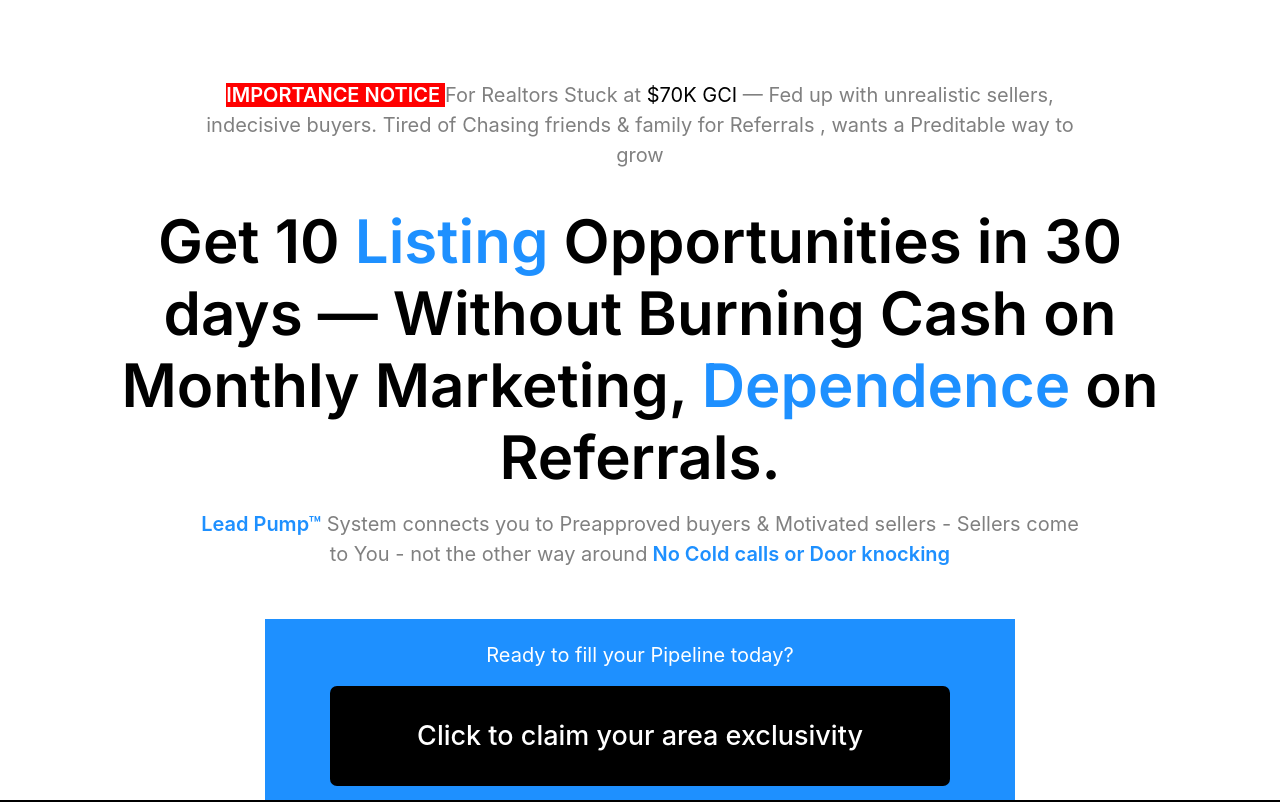
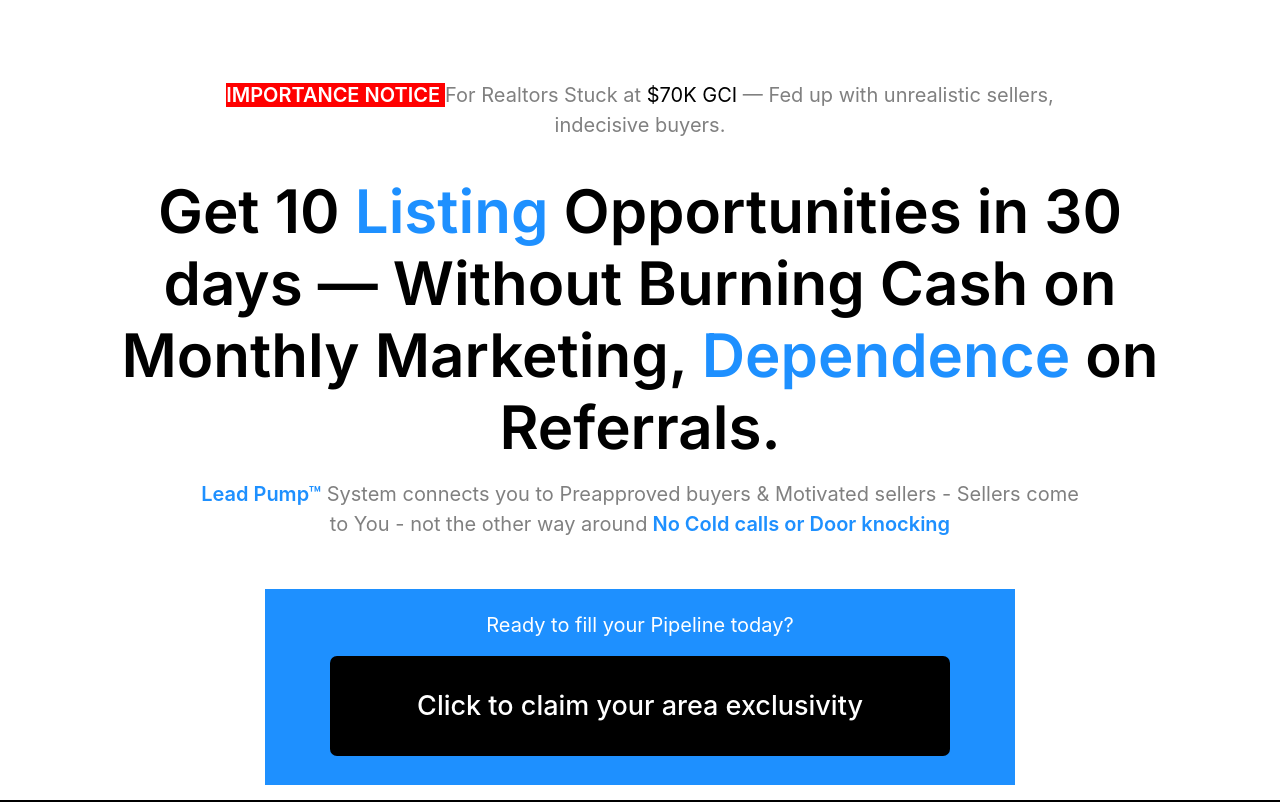
Before and after one commit to juwoncaleb/client, a Next.js app: page / in a window 1280 px wide. Shown: the top 802 px of the page. Built offline with nearby package versions, Linux system fonts and the light colour scheme; no server answers; a web font is replaced by a local one.

Commit message:
Update LandingPage.js

```diff
--- a/pages/LandingPage.js
+++ b/pages/LandingPage.js
@@ -62,8 +62,7 @@ export default function LandingPage() {
               {" "}
               <span className="cau text-white"> IMPORTANCE NOTICE </span> For Realtors Stuck at{" "}
               <span className="text-black">$70K GCI </span>— Fed up with
-              unrealistic sellers, indecisive buyers. Tired of Chasing friends &
-              family for Referrals , wants a Preditable way to grow
+              unrealistic sellers, indecisive buyers.
             </p>
           </div>
           <div className="h_head ">
```
